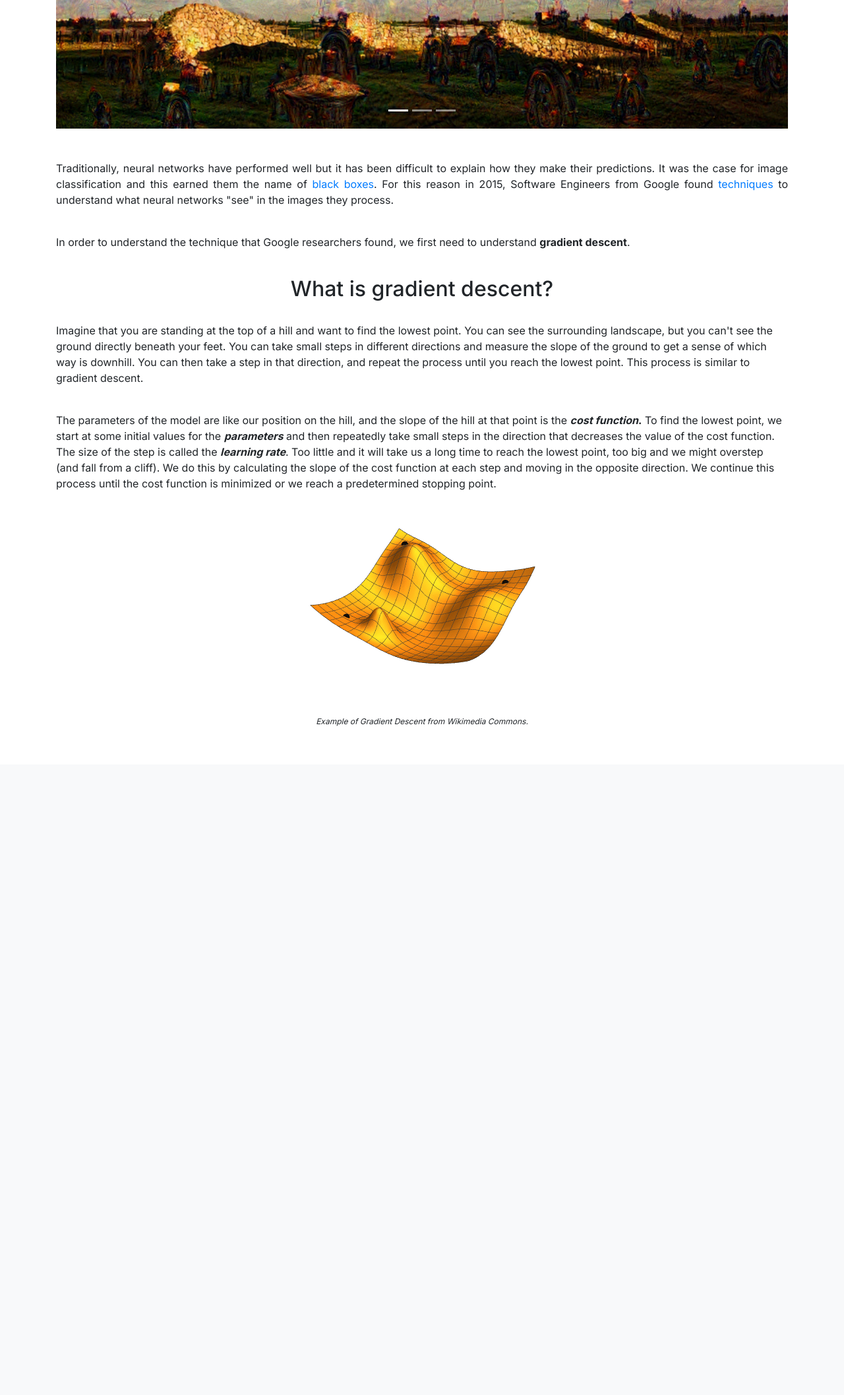
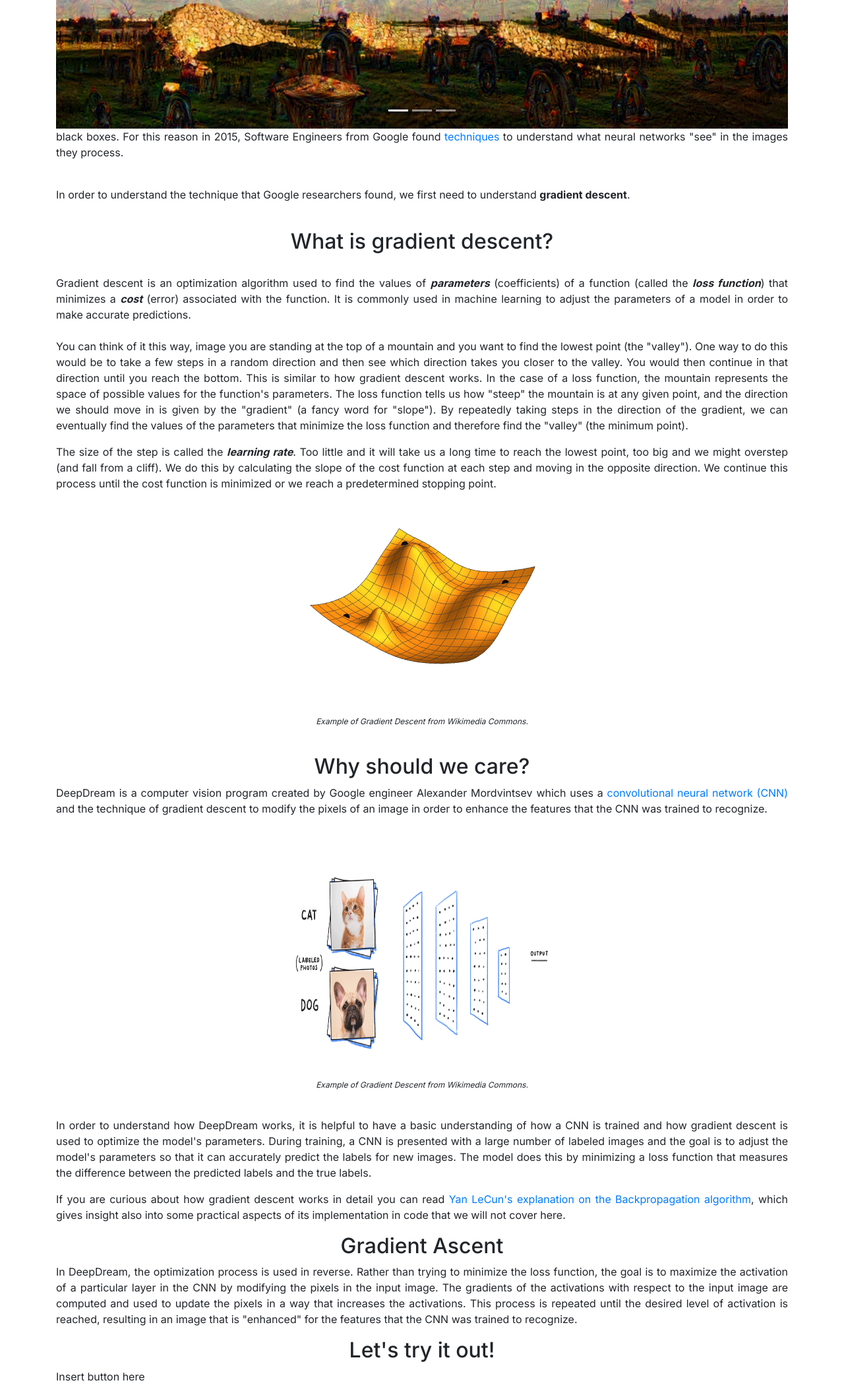
Before and after one commit to LuisMongeB/flaskml, a Flask app: page / in a window 1280 px wide. Shown: the part 431-2546 px from the top of the page at 66% size. Before the commit the page ends 1532 px from the top, so only its background shows below. Run offline with Flask 2, Linux system fonts and the light colour scheme; some libraries are stand-ins or nearby versions.

Commit message:
Add content Gradient Descent & Ascent as well as images

```diff
--- a/static/css/styles.css
+++ b/static/css/styles.css
@@ -37,3 +37,7 @@ figure figcaption {
     max-width: 360;
     font-size: 12px;
 }
+
+h2 {
+    text-align: center;
+}
--- a/templates/index.html
+++ b/templates/index.html
@@ -31,9 +31,9 @@
 	</div>
 
 	<!-- Problem to fix -->
-	<div class="container main-content">
+	<div class="container main-content text-justify"">
 
-		<p class="pt-5 text-justify">
+		<p class="pt-5>
 			Traditionally, neural networks have performed well but it has been difficult to explain how they make their predictions. It was the case for image classification and this earned them the name of <a href="https://en.wikipedia.org/wiki/Black_box" target="_blank">black boxes</a>. For this reason in 2015, Software Engineers from Google found <a href="https://ai.googleblog.com/2015/06/inceptionism-going-deeper-into-neural.html" target="_blank">techniques</a> to understand what neural networks "see" in the images they process.
 		</p>
 		<br>
@@ -41,32 +41,55 @@
 		In order to understand the technique that Google researchers found, we first need to understand <strong>gradient descent</strong>.
 		</p>
 		<br>
+		<h2>What is gradient descent?</h1>
+		<br>
+		<p>
+			Gradient descent is an optimization algorithm used to find the values of <strong><em>parameters</em></strong> (coefficients) of a function (called the <strong><em>loss function</em></strong>) that minimizes a <strong><em>cost</em></strong> (error) associated with the function.
+			It is commonly used in machine learning to adjust the parameters of a model in order to make accurate predictions.
 
-		<h2 class="text-center">What is gradient descent?</h1>
+			<br>
+			<br>
+
+			 You can think of it this way, image you are standing at the top of a mountain and you want to find the lowest point (the "valley"). One way to do this would be to take a few steps in a random direction and then see which direction takes you closer to the valley. You would then continue in that direction until you reach the bottom. This is similar to how gradient descent works.
+
+			In the case of a loss function, the mountain represents the space of possible values for the function's parameters. The loss function tells us how "steep" the mountain is at any given point, and the direction we should move in is given by the "gradient" (a fancy word for "slope"). By repeatedly taking steps in the direction of the gradient, we can eventually find the values of the parameters that minimize the loss function and therefore find the "valley" (the minimum point).
+			<p>
+			The size of the step is called the <strong><em>learning rate</em></strong>. Too little and it will take us a long time to reach the lowest point, too big and we might overstep (and fall from a cliff). We do this by calculating the slope of the cost function at each step and moving in the opposite direction. We continue this process until the cost function is minimized or we reach a predetermined stopping point.
+			</p>
+		</p>
 		<br>
-
+		<!-- Grad Descent Gif -->
+		<figure>
+			<img src="static/index-main-content/gradient_descent.gif" class="mx-auto d-block" alt="Example of Gradient Descent.">
+			<figcaption class="pt-2" ><em>Example of Gradient Descent from Wikimedia Commons.</em></figcaption>
+		</figure>
+		<br>
+		<h2>Why should we care?</h2>
 		<p>
-		Imagine that you are standing at the top of a hill and want to find the lowest point. You can see the surrounding landscape, but you can't see the ground directly beneath your feet. You can take small steps in different directions and measure the slope of the ground to get a sense of which way is downhill. You can then take a step in that direction, and repeat the process until you reach the lowest point. This process is similar to gradient descent.
+		DeepDream is a computer vision program created by Google engineer Alexander Mordvintsev which uses a <a href="https://towardsai.net/p/deep-learning/convolutional-neural-networks-for-dummies" target="_blank">convolutional neural network (CNN)</a> and the technique of gradient descent to modify the pixels of an image in order to enhance the features that the CNN was trained to recognize.
+		</p>
+		<br>
+		<!-- Grad Descent Gif -->
+		<figure>
+			<img src="static/index-main-content/cnn.gif" class="mx-auto d-block" alt="Example of Convolutional Neural Network." width="400" height="350">
+			<figcaption class="pt-2" ><em>Example of Gradient Descent from Wikimedia Commons.</em></figcaption>
+		</figure>
+		<br>
+		<p>
+		In order to understand how DeepDream works, it is helpful to have a basic understanding of how a CNN is trained and how gradient descent is used to optimize the model's parameters.
+		During training, a CNN is presented with a large number of labeled images and the goal is to adjust the model's parameters so that it can accurately predict the labels for new images. The model does this by minimizing a loss function that measures the difference between the predicted labels and the true labels.
+		<p>
+			If you are curious about how gradient descent works in detail you can read <a href="http://yann.lecun.com/exdb/publis/pdf/lecun-98b.pdf" target="_blank"> Yan LeCun's explanation on the Backpropagation algorithm</a>, which gives insight also into some practical aspects of its implementation in code that we will not cover here.
 		</p>
 
-		<br>
+		</p>
+		<h2>Gradient Ascent</h2>
 		<p>
-			The parameters of the model are like our position on the hill, and the slope of the hill at that point is the <strong><em>cost function</em>.</strong>
-			To find the lowest point, we start at some initial values for the <strong><em>parameters</em></strong> and then repeatedly take small steps in the direction that decreases the value of the cost function.
-			The size of the step is called the <strong><em>learning rate</em></strong>. Too little and it will take us a long time to reach the lowest point, too big and we might overstep (and fall from a cliff). We do this by calculating the slope of the cost function at each step and moving in the opposite direction. We continue this process until the cost function is minimized or we reach a predetermined stopping point.
+		In DeepDream, the optimization process is used in reverse. Rather than trying to minimize the loss function, the goal is to maximize the activation of a particular layer in the CNN by modifying the pixels in the input image. The gradients of the activations with respect to the input image are computed and used to update the pixels in a way that increases the activations. This process is repeated until the desired level of activation is reached, resulting in an image that is "enhanced" for the features that the CNN was trained to recognize.
 		</p>
-		<br>
+		<h2>Let's try it out!</h2>
+		<p>Insert button here</p>
 
-		<!-- Grad Descent Gif -->
-		<figure>
-			<img src="static/index-main-content/gradient_descent.gif" class="mx-auto d-block" alt="Example of Gradient Descent take from Wikipedia.">
-			<figcaption class="pt-2" ><em>Example of Gradient Descent from Wikimedia Commons.</em></figcaption>
-		</figure>
-
-		<br>
-		<p>
-
-		</p>
 	</div>
 </main>
 
```
Also changed, not shown: static/index-main-content/cnn.gif (added).
